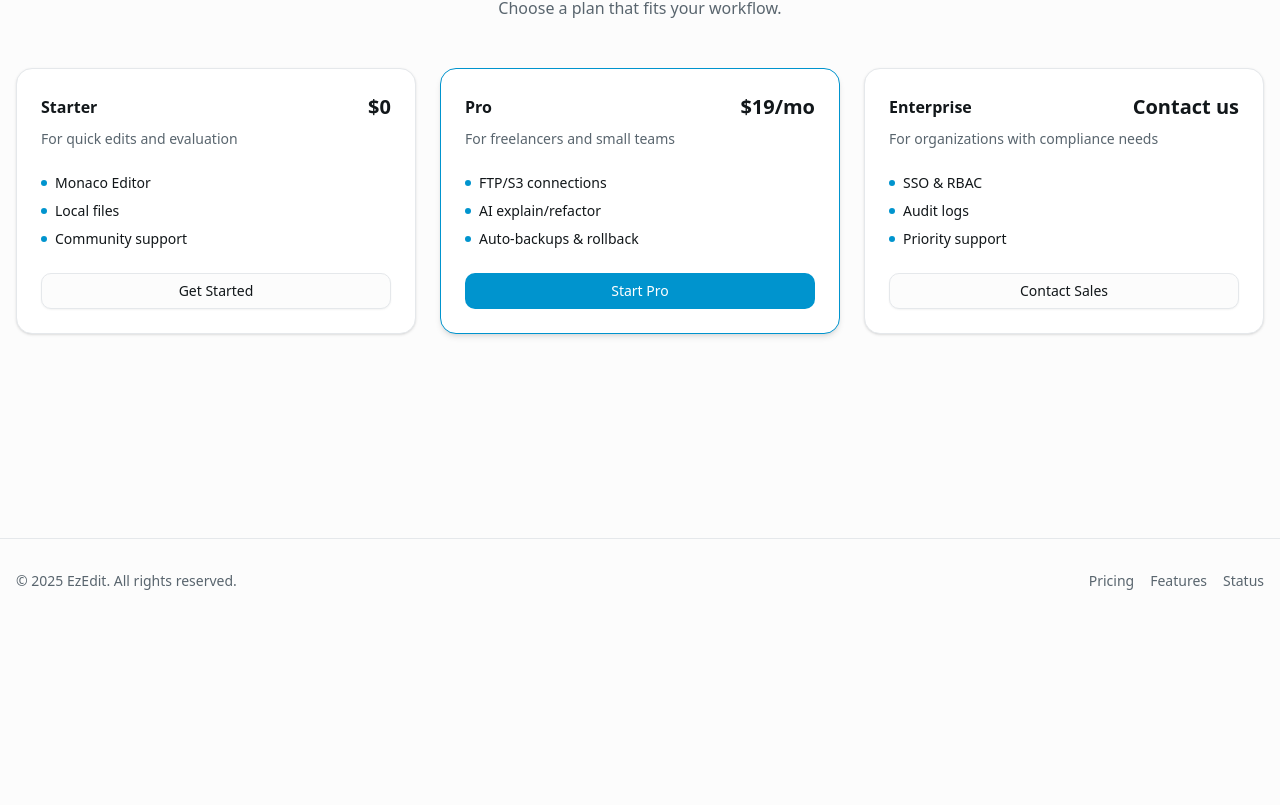
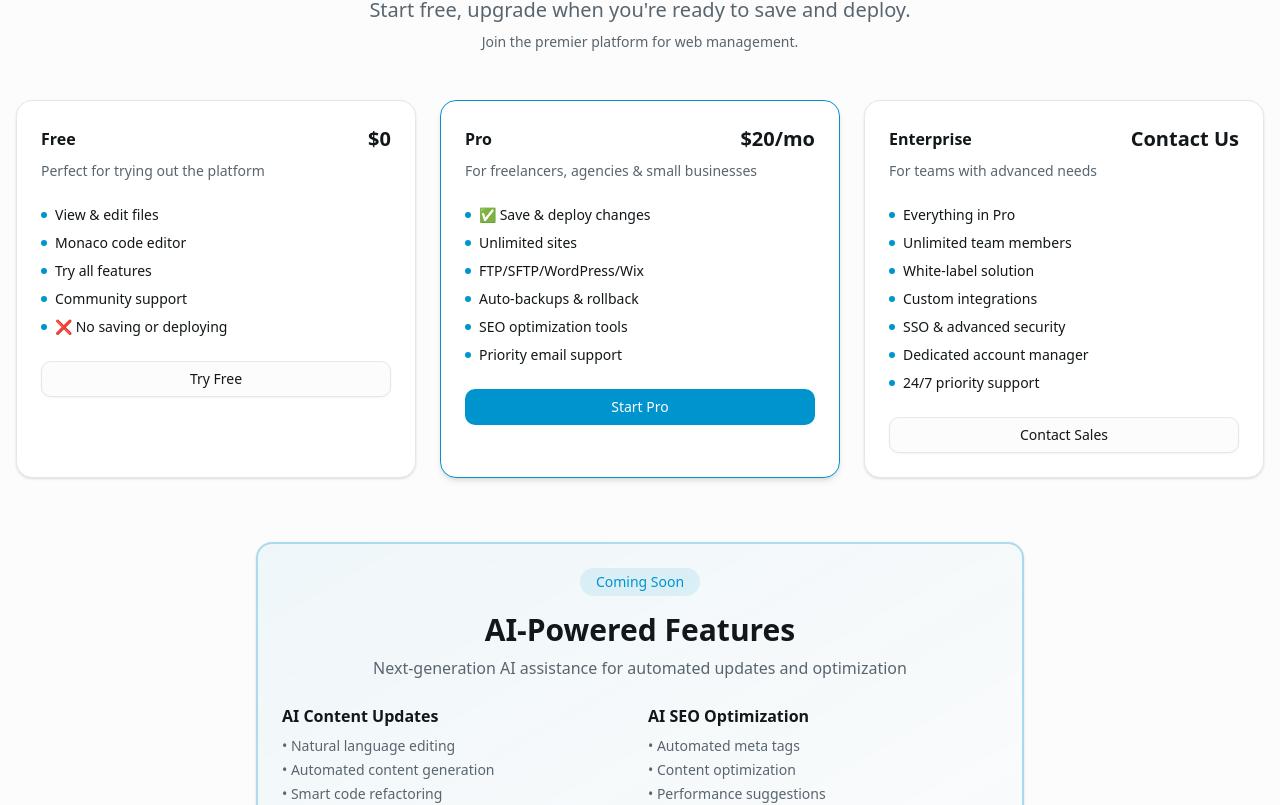
Before and after one commit to Swimhack/ezEdit2025, a Next.js app: page /pricing in a window 1280 px wide. Shown: the part 177-982 px from the top of the page. Before the commit the page ends 800 px from the top, so only its background shows below. Built offline with nearby package versions, Linux system fonts and the light colour scheme.

Commit message:
Rebrand as premier web design/hosting/update/SEO platform with AI add-on pricing

```diff
--- a/app/pricing/page.tsx
+++ b/app/pricing/page.tsx
@@ -6,25 +6,46 @@
 
 const tiers = [
   {
-    name: 'Starter',
+    name: 'Free',
     price: '$0',
-    description: 'For quick edits and evaluation',
-    features: ['Monaco Editor', 'Local files', 'Community support'],
-    cta: 'Get Started',
+    description: 'Perfect for trying out the platform',
+    features: [
+      'View & edit files',
+      'Monaco code editor',
+      'Try all features',
+      'Community support',
+      '❌ No saving or deploying'
+    ],
+    cta: 'Try Free',
   },
   {
     name: 'Pro',
-    price: '$19/mo',
-    description: 'For freelancers and small teams',
-    features: ['FTP/S3 connections', 'AI explain/refactor', 'Auto-backups & rollback'],
+    price: '$20/mo',
+    description: 'For freelancers, agencies & small businesses',
+    features: [
+      '✅ Save & deploy changes',
+      'Unlimited sites',
+      'FTP/SFTP/WordPress/Wix',
+      'Auto-backups & rollback',
+      'SEO optimization tools',
+      'Priority email support'
+    ],
     cta: 'Start Pro',
     highlighted: true,
   },
   {
     name: 'Enterprise',
-    price: 'Contact us',
-    description: 'For organizations with compliance needs',
-    features: ['SSO & RBAC', 'Audit logs', 'Priority support'],
+    price: 'Contact Us',
+    description: 'For teams with advanced needs',
+    features: [
+      'Everything in Pro',
+      'Unlimited team members',
+      'White-label solution',
+      'Custom integrations',
+      'SSO & advanced security',
+      'Dedicated account manager',
+      '24/7 priority support'
+    ],
     cta: 'Contact Sales',
   },
 ];
@@ -35,8 +56,9 @@
       <Navbar />
       <main className="container mx-auto flex-1 px-4 py-16">
         <div className="mx-auto max-w-2xl text-center">
-          <h1 className="text-4xl font-bold">Simple, transparent pricing</h1>
-          <p className="mt-3 text-muted-foreground">Choose a plan that fits your workflow.</p>
+          <h1 className="text-4xl font-bold">Design, Host, Update & Optimize</h1>
+          <p className="mt-3 text-xl text-muted-foreground">Start free, upgrade when you're ready to save and deploy.</p>
+          <p className="mt-2 text-sm text-muted-foreground">Join the premier platform for web management.</p>
         </div>
 
         <div className="mt-12 grid gap-6 md:grid-cols-3">
@@ -67,6 +89,48 @@
             </Card>
           ))}
         </div>
+
+        {/* AI Add-on Section */}
+        <div className="mt-16 mx-auto max-w-3xl">
+          <Card className="border-2 border-primary/30 bg-gradient-to-br from-primary/5 to-transparent">
+            <CardHeader className="text-center">
+              <div className="mx-auto w-fit rounded-full bg-primary/10 px-4 py-1 text-sm font-medium text-primary mb-2">
+                Coming Soon
+              </div>
+              <CardTitle className="text-3xl">AI-Powered Features</CardTitle>
+              <CardDescription className="text-base">
+                Next-generation AI assistance for automated updates and optimization
+              </CardDescription>
+            </CardHeader>
+            <CardContent>
+              <div className="grid gap-4 sm:grid-cols-2 mb-6">
+                <div className="space-y-2">
+                  <h4 className="font-semibold">AI Content Updates</h4>
+                  <ul className="text-sm text-muted-foreground space-y-1">
+                    <li>• Natural language editing</li>
+                    <li>• Automated content generation</li>
+                    <li>• Smart code refactoring</li>
+                  </ul>
+                </div>
+                <div className="space-y-2">
+                  <h4 className="font-semibold">AI SEO Optimization</h4>
+                  <ul className="text-sm text-muted-foreground space-y-1">
+                    <li>• Automated meta tags</li>
+                    <li>• Content optimization</li>
+                    <li>• Performance suggestions</li>
+                  </ul>
+                </div>
+              </div>
+              <div className="text-center space-y-4">
+                <p className="text-2xl font-bold">+$30/mo <span className="text-sm font-normal text-muted-foreground">add-on to Pro or Enterprise</span></p>
+                <Button size="lg" disabled className="cursor-not-allowed">
+                  Join Waitlist (Coming 2025)
+                </Button>
+                <p className="text-xs text-muted-foreground">Early adopters get 50% off for life</p>
+              </div>
+            </CardContent>
+          </Card>
+        </div>
       </main>
       <Footer />
     </div>
--- a/components/marketing/Features.tsx
+++ b/components/marketing/Features.tsx
@@ -7,38 +7,39 @@
 export function Features() {
   const items = [
     {
-      title: 'AI-Powered Editing',
-      description: 'Natural language commands to refactor, explain, and optimize code with OpenAI, Claude, or Ollama.',
-      icon: SparklesIcon,
+      title: 'Professional Web Design',
+      description: 'Industry-leading Monaco editor with IntelliSense, 40+ languages, and real-time preview for stunning websites.',
+      icon: Code2,
       gradient: 'from-blue-500 to-cyan-500',
     },
     {
-      title: 'Multi-Platform Support',
-      description: 'Connect to FTP, SFTP, WordPress, Wix, and S3. Edit content anywhere, instantly.',
-      icon: Globe,
+      title: 'Integrated Hosting',
+      description: 'Seamless hosting integration with one-click deployment. Connect to any platform—FTP, SFTP, WordPress, Wix.',
+      icon: ServerIcon,
       gradient: 'from-purple-500 to-pink-500',
     },
     {
-      title: 'Monaco Editor',
-      description: 'Industry-leading code editor with IntelliSense, syntax highlighting, and 40+ languages.',
-      icon: Code2,
+      title: 'Instant Updates',
+      description: 'Push updates instantly with auto-backups and rollback. Keep your sites fresh with zero downtime.',
+      icon: Workflow,
       gradient: 'from-green-500 to-emerald-500',
     },
     {
-      title: 'Smart Workflows',
-      description: 'One-click deploy with auto-backups and rollback. Ship changes with confidence.',
-      icon: Workflow,
+      title: 'SEO Optimization',
+      description: 'Built-in SEO tools and AI-powered optimization to boost your search rankings and drive traffic. (Coming Soon)',
+      icon: SparklesIcon,
       gradient: 'from-orange-500 to-red-500',
+      badge: 'Coming Soon',
     },
     {
-      title: 'Server Management',
-      description: 'Direct FTP/SFTP access to edit files remotely with built-in file explorer.',
-      icon: ServerIcon,
+      title: 'Multi-Platform Support',
+      description: 'Work across all major platforms. WordPress, Wix, custom servers—manage everything in one place.',
+      icon: Globe,
       gradient: 'from-indigo-500 to-blue-500',
     },
     {
       title: 'Enterprise Security',
-      description: 'Encrypted credentials, secure connections, and comprehensive audit logs.',
+      description: 'Bank-level security with encrypted credentials, secure connections, and comprehensive audit logs.',
       icon: ShieldIcon,
       gradient: 'from-teal-500 to-cyan-500',
     },
@@ -59,12 +60,12 @@
           className="mx-auto max-w-3xl text-center mb-16"
         >
           <h2 className="text-4xl md:text-5xl font-bold tracking-tight mb-4">
-            Everything you need to{' '}
-            <span className="text-primary">code smarter</span>
+            Your Complete{' '}
+            <span className="text-primary">Web Platform</span>
           </h2>
           <p className="text-lg text-muted-foreground">
-            Built for developers and editors to work faster with confidence.
-            Professional tools, simplified.
+            Design, host, update, and optimize—all in one place.
+            The premier solution for modern web management.
           </p>
         </motion.div>
 
--- a/components/marketing/Hero.tsx
+++ b/components/marketing/Hero.tsx
@@ -34,15 +34,15 @@
 
             {/* Heading */}
             <h1 className="text-5xl md:text-6xl lg:text-7xl font-bold tracking-tight bg-gradient-to-br from-foreground to-foreground/70 bg-clip-text text-transparent">
-              Edit Anywhere,
+              The Premier Platform for
               <br />
-              <span className="text-primary">Deploy Instantly</span>
+              <span className="text-primary">Web Design & Hosting</span>
             </h1>
 
             {/* Description */}
             <p className="text-xl text-muted-foreground leading-relaxed">
-              Professional code editor with FTP, WordPress, and Wix integration.
-              Edit remotely with natural language AI assistance.
+              Design, host, update, and optimize your websites—all in one powerful platform.
+              Professional tools with AI assistance to manage your entire web presence.
             </p>
 
             {/* Features list */}
```
